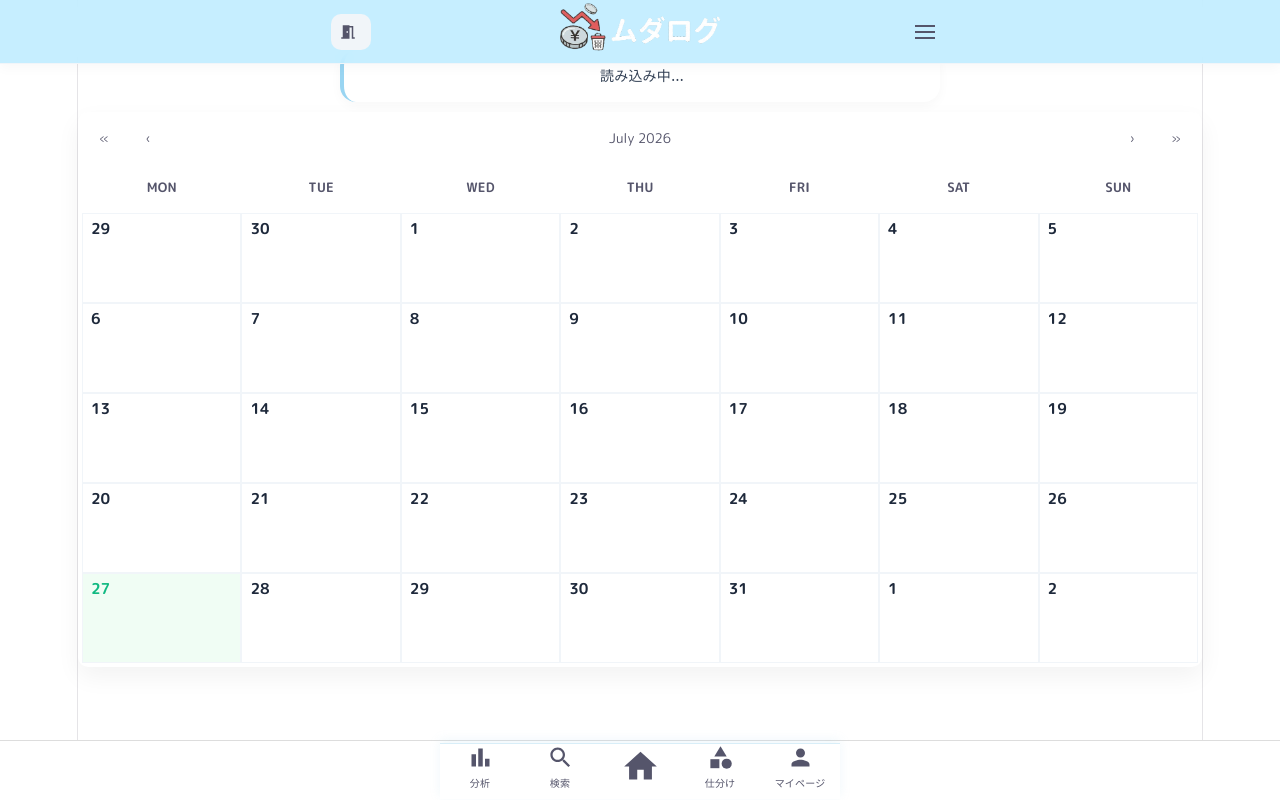
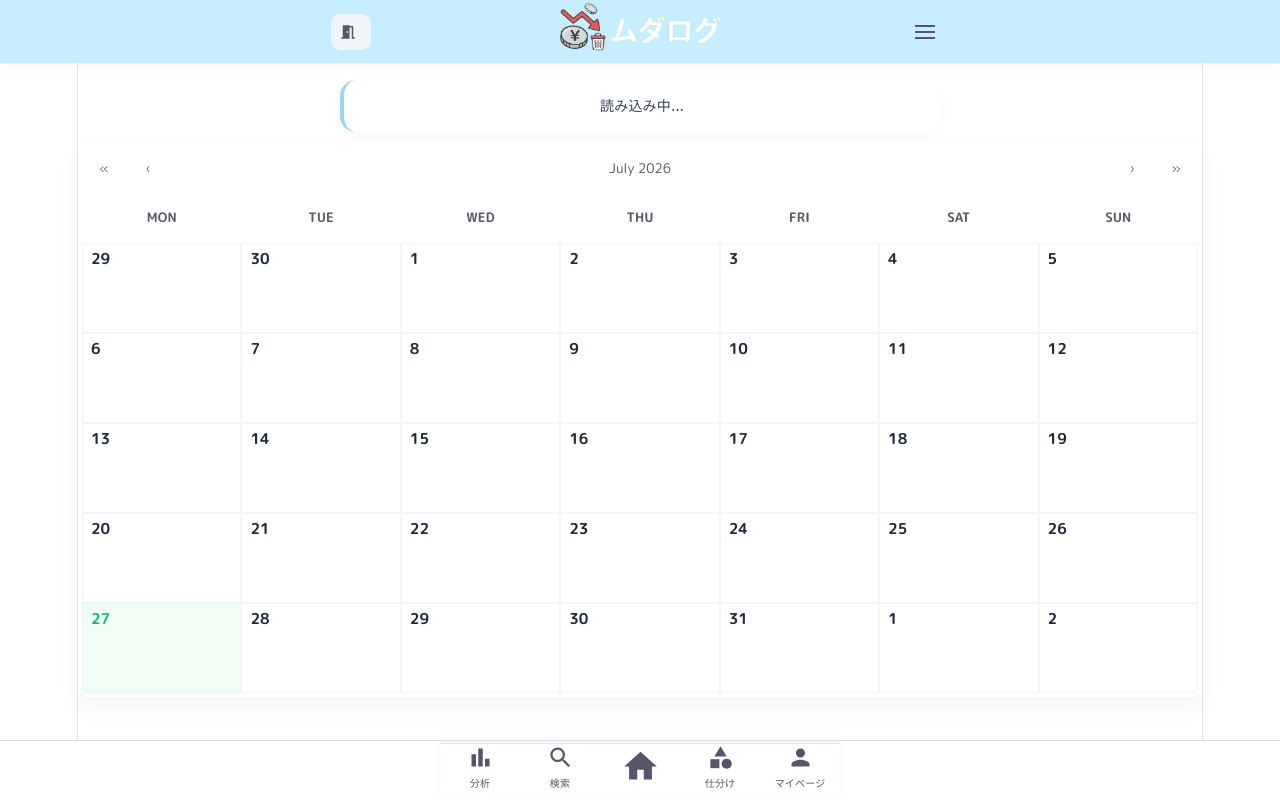
Before and after one commit to plusdojo2026/a1-7, a React (Vite) app in the folder react/: page /Calendar in a window 1280 px wide. Built offline with nearby package versions, Linux system fonts and the light colour scheme.

Commit message:
コメント　かぶってる問題

```diff
--- a/react/src/components/Calendar.css
+++ b/react/src/components/Calendar.css
@@ -16,7 +16,7 @@ body {
   background: #ffffff;
   border-radius: 16px;
   padding: 15px 10px;
-  margin: 50px auto 10px;
+  margin: 80px auto 10px;
   max-width: 600px;
   box-shadow: 0 4px 12px rgba(0, 0, 0, 0.03);
   border-left: 4px solid #99D5F2;
```
